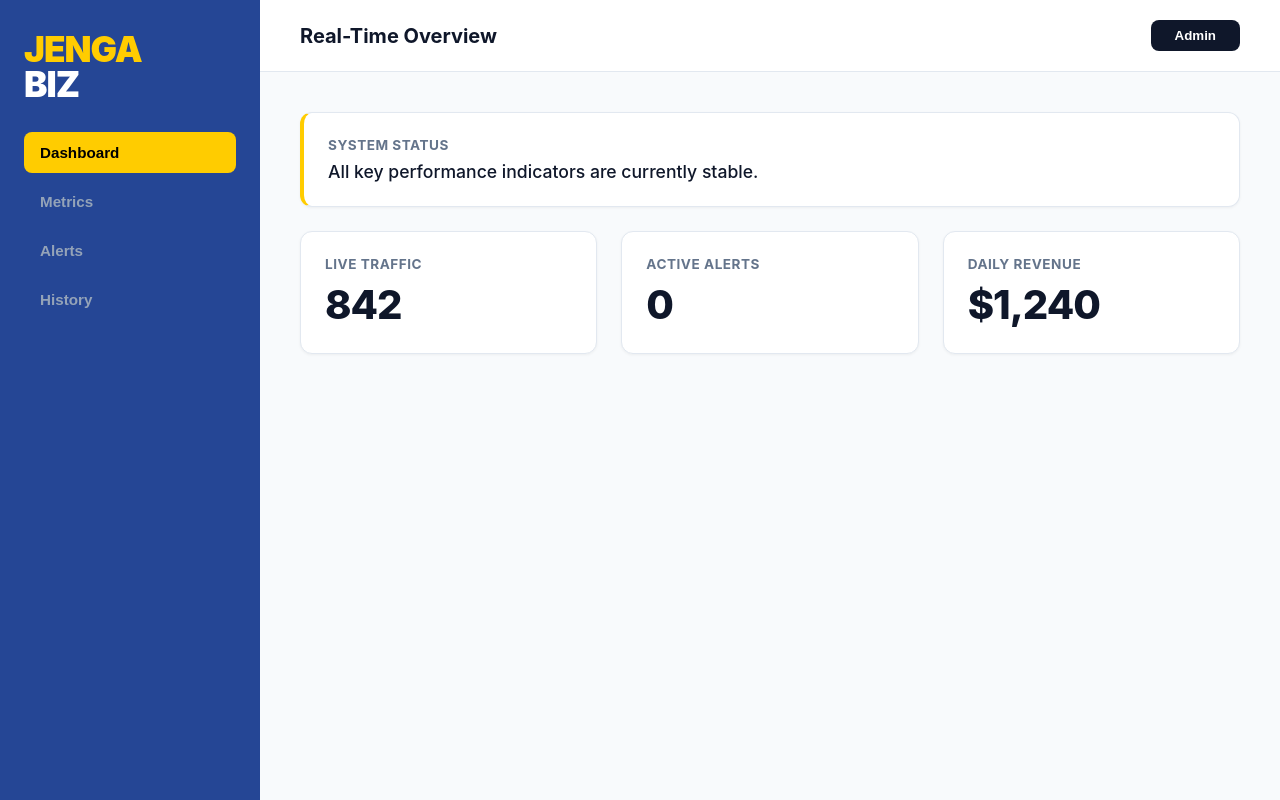
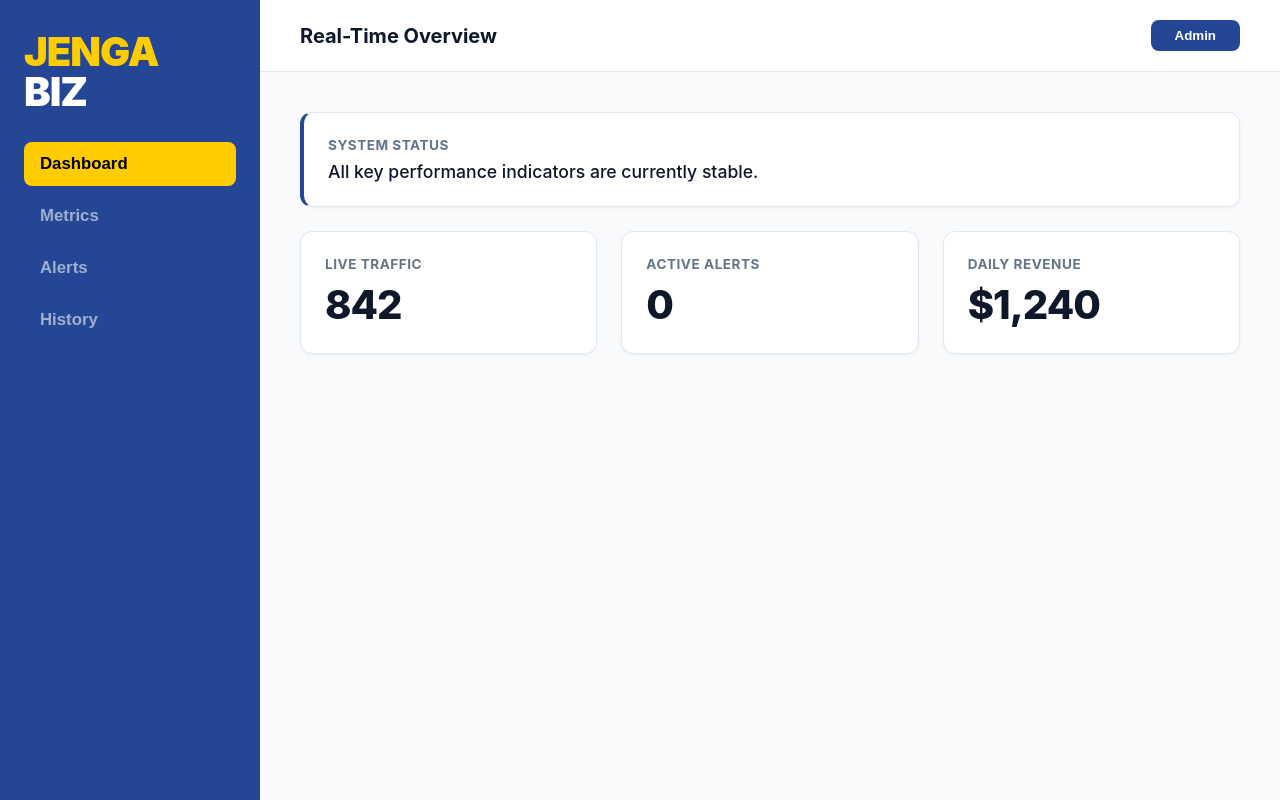
Before and after one commit to samkuria/JengaBiz, a React (Vite) app: page / in a window 1280 px wide. Built offline with nearby package versions, Linux system fonts and the light colour scheme.

Commit message:
Final main theme

```diff
--- a/src/App.css
+++ b/src/App.css
@@ -1,8 +1,8 @@
 :root {
-  /* The New Professional Palette */
-  --brand-yellow: #FFCC00; /* Your original bright logo yellow */
-  --brand-yellow-hover: #E6B800;
-  --bg-sidebar: #254695; /* Deep Slate Midnight */
+  /* The JengaBiz Professional Palette */
+  --brand-yellow: #FFCC00;
+  --brand-blue: #254695; /* The new primary brand blue */
+  --bg-sidebar: var(--brand-blue);
   --bg-header: #FFFFFF;
   --bg-dashboard: #F8FAFC; /* Cool, ultra-light gray */
   --bg-white: #FFFFFF;
@@ -10,7 +10,8 @@
   /* Typography Colors */
   --text-main: #0F172A;
   --text-muted: #64748B;
-  --text-inverse: #F8FAFC;
+  --text-inverse: #FFFFFF;
+  --text-nav-inactive: #9EAFCF; /* Soft light blue/grey for inactive links */
 
   /* Crisp Structural Elements */
   --border-crisp: 1px solid #E2E8F0;
@@ -40,7 +41,7 @@ body {
   overflow: hidden;
 }
 
-/* Deep Slate Sidebar */
+/* Blue Sidebar */
 .sidebar {
   width: 260px;
   background-color: var(--bg-sidebar);
@@ -52,14 +53,18 @@ body {
   z-index: 10;
 }
 
-/* Logo colored with the accent yellow */
+/* Logo Setup */
 .logo {
   font-weight: 900;
-  font-size: 2.2rem;
+  font-size: 2.5rem;
   margin: 0;
   letter-spacing: -1px;
   line-height: 1;
   color: var(--brand-yellow);
+}
+
+.logo-white {
+  color: var(--text-inverse);
 }
 
 .nav-menu {
@@ -68,29 +73,30 @@ body {
   gap: 8px;
 }
 
+/* Inactive Nav Links */
 .nav-button {
   background-color: transparent;
-  color: #94A3B8; /* Muted slate for inactive links */
+  color: var(--text-nav-inactive);
   border: none;
   border-radius: var(--radius-md);
   padding: 12px 16px;
   cursor: pointer;
-  font-weight: 600;
-  font-size: 0.95rem;
+  font-weight: 700;
+  font-size: 1.05rem;
   text-align: left;
   transition: all 0.2s ease;
 }
 
 .nav-button:hover {
-  background-color: rgba(255, 255, 255, 0.05);
+  background-color: rgba(255, 255, 255, 0.1);
   color: var(--text-inverse);
 }
 
-/* Active state pops with the original yellow */
+/* Active Nav Link (Yellow Pill) */
 .nav-button.active {
   background-color: var(--brand-yellow);
   color: #000000;
-  font-weight: 700;
+  font-weight: 800;
 }
 
 /* Main Content & Crisp Header */
@@ -117,8 +123,9 @@ body {
   font-size: 1.25rem;
 }
 
+/* Admin Button in Header */
 .action-button {
-  background-color: var(--text-main);
+  background-color: var(--brand-blue);
   color: var(--bg-white);
   border: none;
   border-radius: var(--radius-md);
@@ -129,10 +136,10 @@ body {
 }
 
 .action-button:hover {
-  background-color: #517ebc;
+  background-color: #1A3473; /* Slightly darker blue on hover */
 }
 
-/* Dashboard Cards with Crisp Borders */
+/* Dashboard Cards */
 .dashboard-content {
   padding: 40px;
   display: flex;
@@ -150,7 +157,7 @@ body {
 }
 
 .status-card {
-  border-left: 4px solid var(--brand-yellow); /* Yellow accent line */
+  border-left: 4px solid var(--brand-blue);
 }
 
 .card-title {
```
